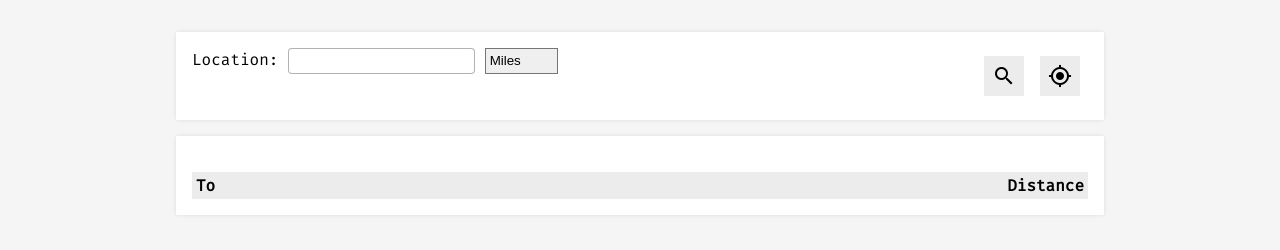
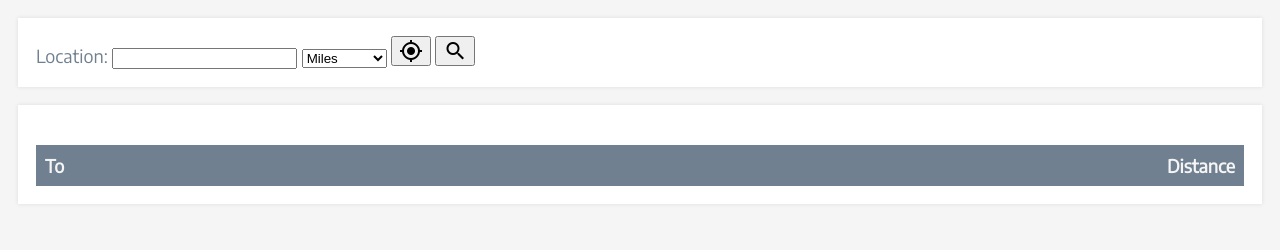
Before and after one commit to thomasxbanks/location, a plain HTML site: page index.html in a window 1280 px wide. Drawn offline with Linux system fonts and the light colour scheme.

Commit message:
table styling

```diff
--- a/index.html
+++ b/index.html
@@ -6,7 +6,7 @@
   <meta name="viewport" content="width=device-width, initial-scale=1.0">
   <meta http-equiv="X-UA-Compatible" content="ie=edge">
   <title>Document</title>
-  <link href="https://fonts.googleapis.com/css?family=Fira+Mono" rel="stylesheet">
+  <link href="https://fonts.googleapis.com/css?family=Encode+Sans" rel="stylesheet">
   <link href="https://fonts.googleapis.com/icon?family=Material+Icons" rel="stylesheet">
   <link rel="stylesheet" href="style.css">
 </head>
@@ -18,8 +18,8 @@
         <label>Location: <input name="address" type="text" value=""></label>
         <label>
             <select name="uod" id="uod">
-              <option selected value="miles">Miles</option>
-              <option value="kilometers">Kilometers</option>
+              <option selected value="mi">Miles</option>
+              <option value="km">Kilometers</option>
             </select>
           </label>
           <button id="useCurrentLocation" type="submit" class="material-icons">my_location</button>
@@ -30,10 +30,12 @@
     <section>
       <h2 id="from"></h2>
       <table>
-        <tr>
-          <th>To</th>
-          <th>Distance</th>
-        </tr>
+        <tbody>
+          <tr>
+            <th>To</th>
+            <th>Distance</th>
+          </tr>
+        </tbody>
       </table>
     </section>
   </main>
--- a/index.js
+++ b/index.js
@@ -66,7 +66,7 @@ document.getElementById('geolocation').addEventListener('submit', function (e) {
 })
 
 function getDistanceFromLatLonInKm(lat1,lon1,lat2,lon2, uod) {
-  if (uod === 'miles') {
+  if (uod === 'mi') {
     R = 3958; // Earth's radius (miles)
   } else {
     R = 6371; // Earth's radius (kilometers)
@@ -157,11 +157,11 @@ function makeRow(point1, point2){
   return `
     <tr>
       <td>${point2.name}</td>
-      <td>${point2.distance} ${uod}</td>
+      <td>${point2.distance}<span class="muted-text">${uod}</span></td>
     </tr>
   `
 }
 document.querySelector('#from').innerText = point1.name.replace(/\+/g," ")
 for (i = 0; i < points2.length; i++) {
-  document.querySelector('table').innerHTML += makeRow(point1, points2[i])
+  document.getElementsByTagName('tbody')[0].innerHTML += makeRow(point1, points2[i])
 };
--- a/style.css
+++ b/style.css
@@ -1,72 +1,48 @@
+html {
+  font-size: 18px;
+}
+
+html * {
+  box-sizing: border-box;
+}
+
 body {
-  font-family: 'Fira Mono', monospace;
   margin: 0;
   background: whitesmoke;
-}
-
-main {
-  max-width: 960px;
-  padding: 1rem;
-  margin: 0 auto;
-}
-
-table {
-  border-collapse: collapse;
-  width: 100%;
-}
-
-th {
-  background: #ececec;
-  text-align: left;
-  padding: 0.25rem;
-}
-
-td {
-  padding: 0.25rem;
-}
-
-td:last-child,
-th:last-child {
-  text-align: right;
-}
-
-form {
-  width: 100%;
-
-}
-
-label,
-input,
-select {
-  display: inline-block;
-  line-height: 24px;
-}
-
-
-input {
-  padding: 0 0.25rem;
-  border: 1px solid rgba(0,0,0,0.3);
-  border-radius: 0.25rem;
-}
-
-select {
-  -webkit-appearance: none;
-  padding: 0 0.25rem;
-}
-
-button {
-  -webkit-appearance: none;
-  border: none;
-  background: #ececec;
-  padding: 0.5rem;
-  margin: 0.5rem;
-  float: right;
+  color: slategray;
+  font-family: 'Encode Sans', Arial, Helvetica, sans-serif;
+  font-size: 1rem;
 }
 
 section {
   background: white;
+  box-shadow: 0 0 0.25rem rgba(0,0,0,0.1);
   padding: 1rem;
   margin: 1rem;
-  box-shadow: 0 0 0.25rem rgba(0, 0, 0, 0.1);
-  overflow: hidden;
 }
+
+table {
+  width: 100%;
+  border-collapse: collapse;
+}
+
+tr:nth-child(odd) {
+  background: whitesmoke;
+}
+
+th {
+  background: slategray;
+  color: whitesmoke;
+}
+
+th:first-child, td:first-child {
+  text-align: left;
+}
+
+th:last-child, td:last-child {
+  text-align: right;
+}
+
+th, td {
+  padding: 0.5rem;
+}
```
